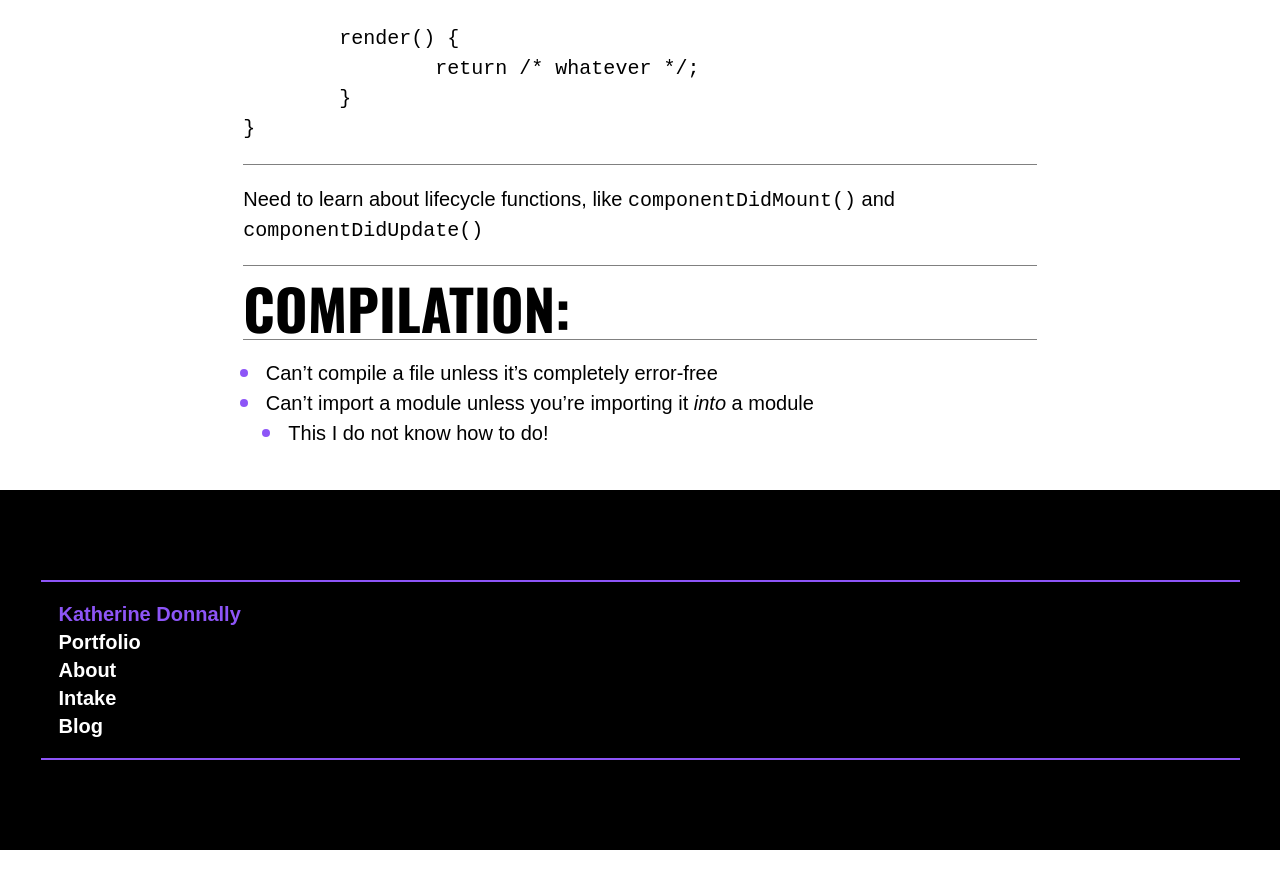
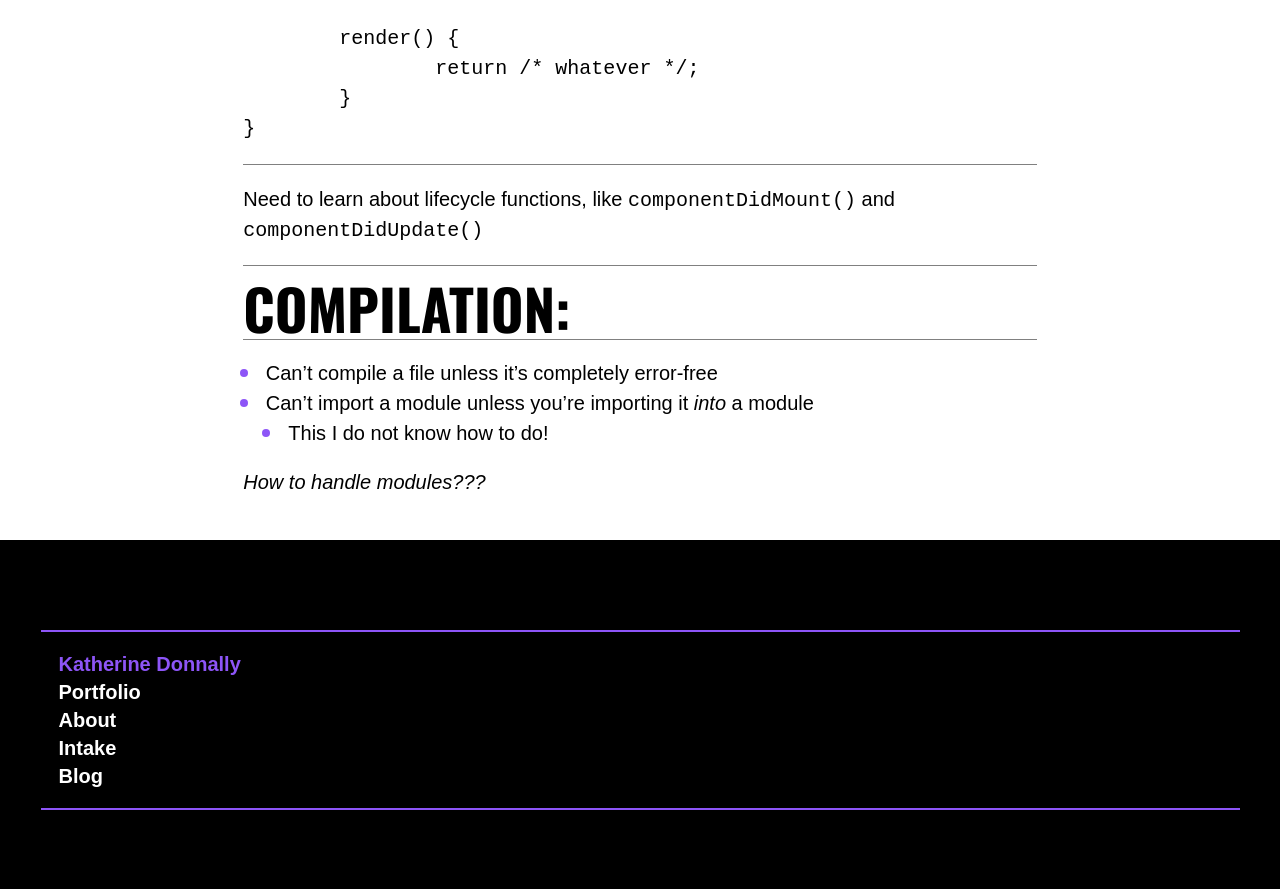
Before and after one commit to kbdonnally/learn-react-2, a Jekyll site: the page built from pages/notes.md, in a window 1280 px wide and 900 px high, scrolled down 1120 px. Shown: the top 889 px of the window. Built offline with Jekyll 4.4.1, drawn with Linux system fonts in a browser that asks for light colours; some web fonts are replaced; before the commit the page ends 1970 px from its top, so only the background shows below that.

Commit message:
Update notes

```diff
--- a/pages/notes.md
+++ b/pages/notes.md
@@ -54,3 +54,5 @@ Need to learn about lifecycle functions, like `componentDidMount()` and `compone
 - Can't compile a file unless it's completely error-free
 - Can't import a module unless you're importing it *into* a module
 	- This I do not know how to do!
+
+*How to handle modules???*
```
